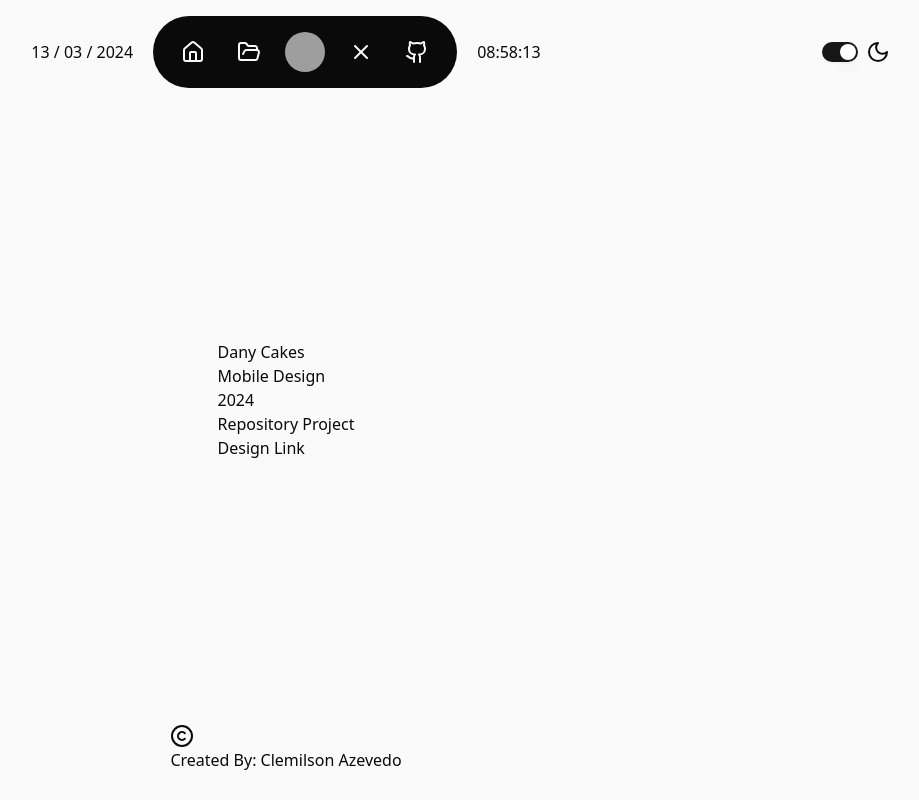
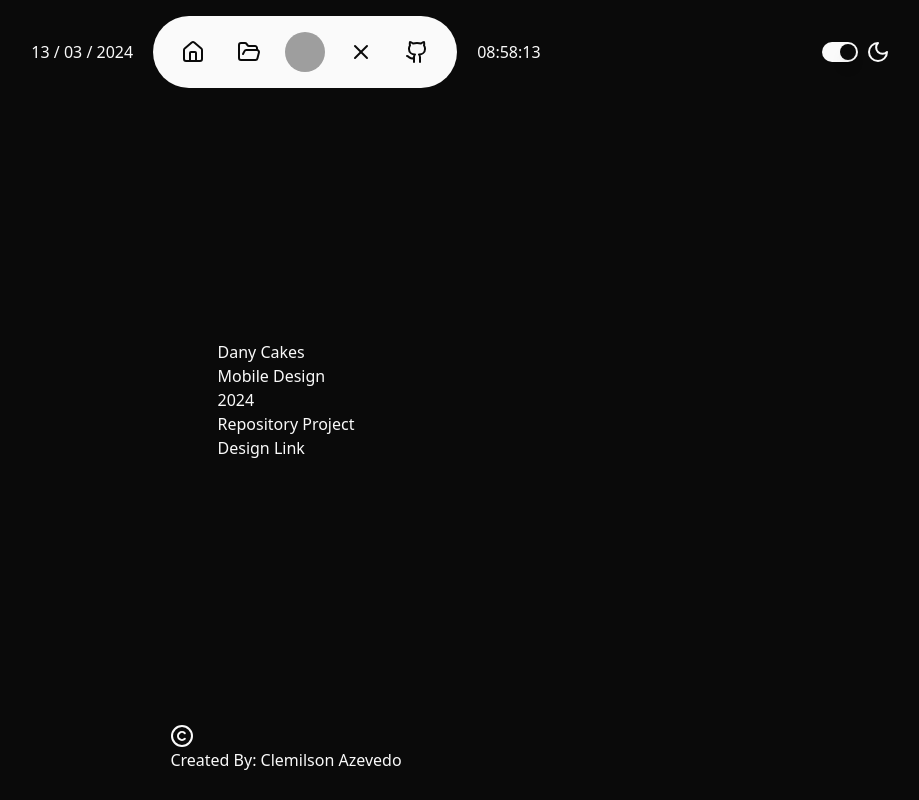
Before and after one commit to ClemilsonAzevedo/design-projects, a React (Vite) app: page / in a window 1280 px wide. Both pictures are taken after a click on the switch 1194 px from the left and 52 px from the top of the page. Shown: the whole page, without its empty margins (354-1273 px from the left). Built offline with nearby package versions, Linux system fonts and the light colour scheme; grey boxes are pictures that could not be loaded.

Commit message:
Feat: Dark mode on page

```diff
--- a/index.html
+++ b/index.html
@@ -1,5 +1,5 @@
 <!doctype html>
-<html lang="en">
+<html lang="en" class="">
   <head>
     <meta charset="UTF-8" />
     <meta name="viewport" content="width=device-width, initial-scale=1.0" />
--- a/src/components/Header.tsx
+++ b/src/components/Header.tsx
@@ -1,8 +1,8 @@
-import { Switch } from "./ui/switch";
 import dayjs from "dayjs";
 import { hoursOfTheDay } from "@/utils/hoursOfTheDay";
-import { FolderOpen, Github, Home, X, Moon } from "lucide-react";
+import { FolderOpen, Github, Home, X } from "lucide-react";
 import { Avatar, AvatarFallback, AvatarImage } from "./ui/avatar";
+import { SwitchThemeMode } from "./SwitchThemeMode";
 
 export function Header() {
 
@@ -33,10 +33,7 @@ export function Header() {
 
       </header>
 
-      <div className="absolute right-4 top-6 flex items-center gap-2">
-        <Switch id='themeMode' />
-        <label htmlFor="themeMode"><Moon /></label>
-      </div>
+      <SwitchThemeMode />
     </div>
   )
 }
--- /dev/null
+++ b/src/components/SwitchThemeMode.tsx
@@ -0,0 +1,38 @@
+import { toggleThemeMode } from "@/utils/DarkMode";
+import { Moon, Sun } from "lucide-react";
+import { Switch } from "./ui/switch";
+import { useState, useEffect } from 'react';
+
+export function SwitchThemeMode() {
+
+  const [theme, setTheme] = useState(<Sun />);
+
+  useEffect(() => {
+    const htmlClasses = document.documentElement.classList;
+    const observer = new MutationObserver(mutations => {
+      mutations.forEach(mutation => {
+        if (mutation.attributeName === 'class') {
+          if (mutation.oldValue === '' && htmlClasses.contains('dark')) {
+            setTheme(<Moon />);
+          } else {
+            setTheme(<Sun />);
+          }
+        }
+      });
+    });
+
+    observer.observe(document.documentElement, {
+      attributes: true,
+      attributeOldValue: true,
+    });
+
+    return () => observer.disconnect();
+  }, []);
+
+  return (
+    <div className="absolute right-4 top-6 flex items-center gap-2">
+      <Switch onClick={toggleThemeMode} id="themeMode" />
+      <label htmlFor="themeMode">{theme}</label>
+    </div>
+  )
+}
--- /dev/null
+++ b/src/utils/DarkMode.ts
@@ -0,0 +1,5 @@
+const page = document.querySelector('html')
+
+export function toggleThemeMode(){
+  page?.classList.toggle('dark')
+}
--- a/tailwind.config.js
+++ b/tailwind.config.js
@@ -1,6 +1,6 @@
 /** @type {import('tailwindcss').Config} */
 module.exports = {
-  darkMode: ["class"],
+  darkMode: 'class',
   content: [
     './pages/**/*.{ts,tsx}',
     './components/**/*.{ts,tsx}',
```
